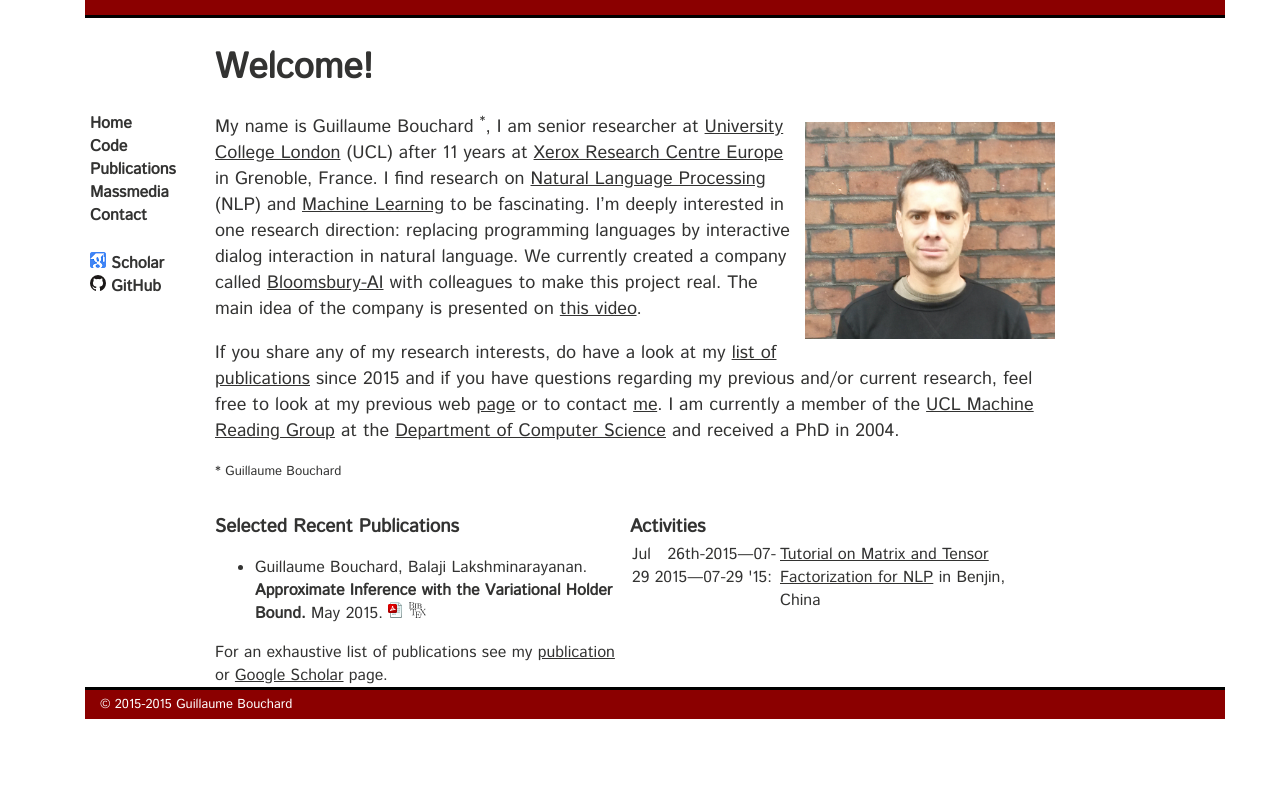
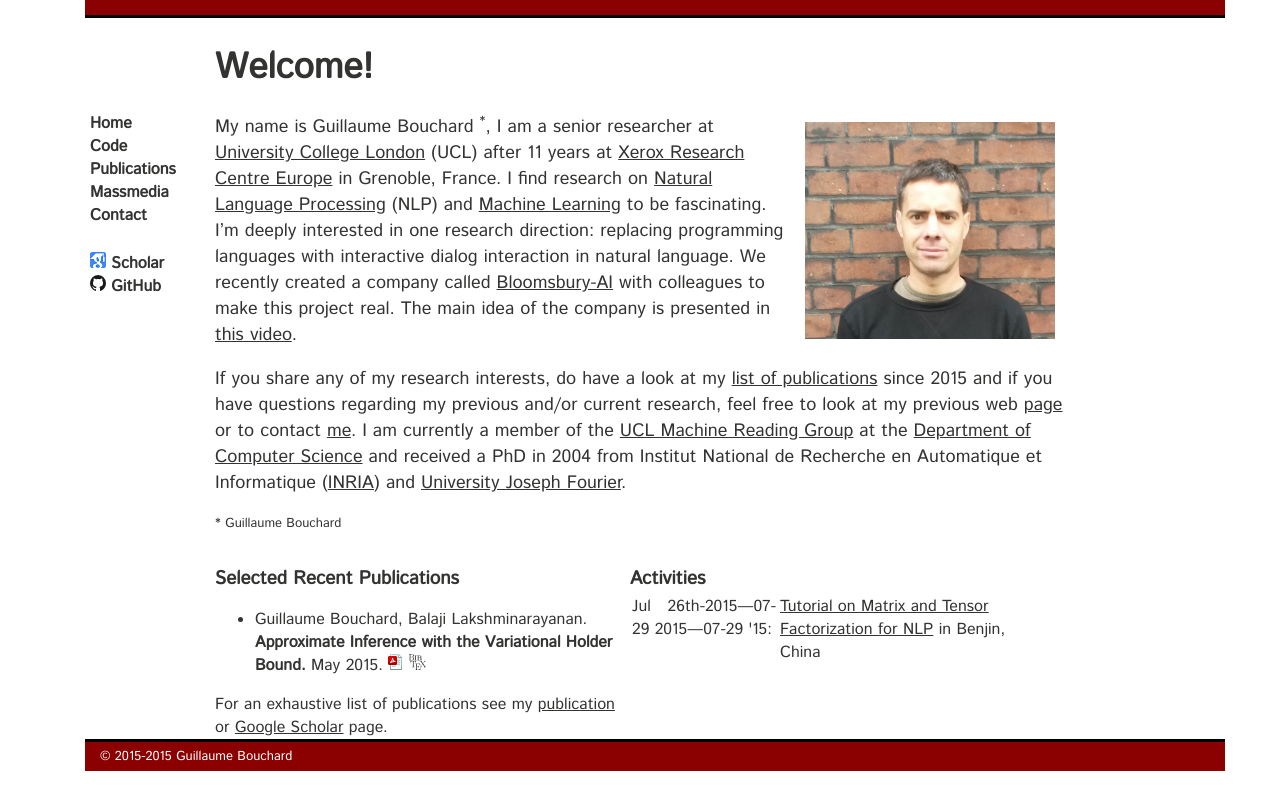
Before and after one commit to gbouchar/gbouchar.github.io, a Jekyll site: the page built from index.md, in a window 1280 px wide. Shown: the top 810 px of the page. Built offline with Jekyll 4.4.1, drawn with Linux system fonts in a browser that asks for light colours; Markdown is read by kramdown in place of the engine named in the settings.

Commit message:
corrected typos

```diff
--- a/index.md
+++ b/index.md
@@ -9,17 +9,17 @@ cmeta:  "Homepage of Guillaume Bouchard, researcher in machine learning, natural
         alt="Guillaume at the top of Chamechaude in Chartreuse montains, France"/>
 </a>
 My name is Guillaume Bouchard <a class="fnote" href="#fnote-name">*</a>,
-I am senior researcher at [University College London][ucl] (UCL) after 11 years at [Xerox Research Centre Europe][xrcegb]
+I am a senior researcher at [University College London][ucl] (UCL) after 11 years at [Xerox Research Centre Europe][xrcegb]
 in Grenoble, France. I find
 research on [Natural Language Processing][nlp] (NLP) and [Machine Learning][ml]
 to be fascinating. I'm deeply interested in one research direction: replacing programming languages
-by interactive dialog interaction in natural language. We currently created a company called [Bloomsbury-AI][bai] with colleagues to make this project real. The main idea of the company is presented on [this video][videobai].
+with interactive dialog interaction in natural language. We recently created a company called [Bloomsbury-AI][bai] with colleagues to make this project real. The main idea of the company is presented in [this video][videobai].
 
 If you share any of my research interests, do have a look at
 my [list of publications][pubs] since 2015 and if you have questions regarding
 my previous and/or current research, feel free to look at my previous web [page][xrcegb] or to contact [me][contact].
 I am currently a member of the [UCL Machine Reading Group][uclmr]
-at the [Department of Computer Science][uclcs] and received a PhD in 2004.
+at the [Department of Computer Science][uclcs] and received a PhD in 2004 from Institut National de Recherche en Automatique et Informatique ([INRIA][inria]) and [University Joseph Fourier][ujf].
 
 <p class="fnote" id="fnote-name">* Guillaume Bouchard</p>
 
@@ -33,3 +33,5 @@ at the [Department of Computer Science][uclcs] and received a PhD in 2004.
 [bai]:      http://bloomsbury.ai/
 [videobai]: https://www.youtube.com/watch?v=sKZD8huxjZ0
 [xrcegb]:   http://www.xrce.xerox.com/About-XRCE/People/Guillaume-Bouchard
+[inria]:    http://www.inria.fr/en/
+[ujf]:      https://www.ujf-grenoble.fr/?language=en
```
